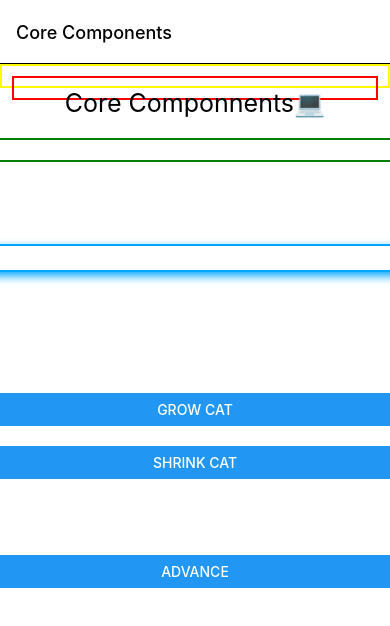
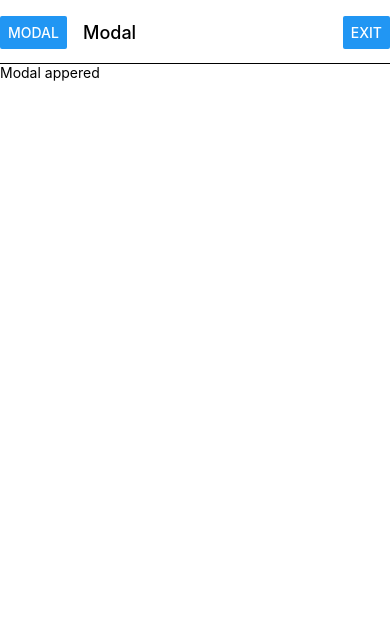
Before and after one commit to A-Scode/react-native-basics, a React Native app: screen /Modal in a window 390 px wide. Shown: the top 626 px of the page. Built offline with nearby package versions, Linux system fonts and the light colour scheme.

Commit message:
workflow added

```diff
--- a/App.tsx
+++ b/App.tsx
@@ -7,11 +7,14 @@
 
 import React from 'react';
 import CoreComponents from './screens/CoreComponents';
-import { DefaultTheme, NavigationContainer, createNavigationContainerRef } from '@react-navigation/native';
+import { DefaultTheme, NavigationContainer, createNavigationContainerRef, useNavigation } from '@react-navigation/native';
 import { createStackNavigator } from '@react-navigation/stack';
 import { createNativeStackNavigator } from '@react-navigation/native-stack';
-import { useColorScheme } from 'react-native';
+import { Alert, Button, ImageBackground, StatusBar, useColorScheme } from 'react-native';
 import AdvanceCoreComponets from './screens/AdvanceCoreComponets';
+import { Text } from 'react-native';
+import { Image } from 'react-native-svg';
+import ModalScreen from './screens/ModalScreen';
 
 
 
@@ -21,7 +24,7 @@ const Stack = createStackNavigator();
 const navigatorDarkTheme = {
   dark : true ,
   colors : {
-    background : "black",
+    background : "#2a2a2a",
   }
 }
 const navigatorLightTheme = {
@@ -34,14 +37,41 @@ const navigatorLightTheme = {
 
 function App(): JSX.Element {
   const dark = useColorScheme() === "dark";
-  return (
+  return (<>
+  <StatusBar backgroundColor={"transparent"} />
     <NavigationContainer theme={dark ? navigatorDarkTheme : navigatorLightTheme} >
-      <Stack.Navigator screenOptions={{headerMode : "screen"}}>
-        <Stack.Screen name="Core Components" component={CoreComponents} />
-        <Stack.Screen name="Advance Core Components" component={AdvanceCoreComponets} />
+      <Stack.Navigator screenOptions={(props)=>({
+        headerMode : "screen" ,
+        headerRight : props=>(<Button
+          title="Exit"
+          onPress={()=>Alert.alert("Exit" , "Sure to Exit" , [{text:"ok", onPress:()=>{} }, {text:"Cancel" , onPress:()=>(null)}]  )}
+          />),
+        headerLeft : ()=>(<Button
+          title="Modal"
+          onPress={()=>{
+
+             props.navigation.navigate("Modal")} }
+          />),
+
+
+    })}  >
+        <Stack.Screen name="Core Components" component={CoreComponents} options={{headerTitle:(props)=>(<Text>Home Page</Text>),
+      headerTitleAlign : "center",
+      headerTitleAllowFontScaling : true ,
+      }}  />
+        <Stack.Screen name="Advance Core Components" component={AdvanceCoreComponets} initialParams={{ comp : "App"}} />
+
+
+
+      <Stack.Group screenOptions={{presentation:"modal"}}>
+        <Stack.Screen name='Modal' component={ModalScreen}  />
+      </Stack.Group>
+
+
 
       </Stack.Navigator>
     </NavigationContainer>
+    </>
   );
 }
 
--- a/screens/AdvanceCoreComponets.tsx
+++ b/screens/AdvanceCoreComponets.tsx
@@ -1,16 +1,53 @@
+
 import { FC } from "react";
-import { Button, View } from "react-native";
-import { Text } from "react-native-svg";
+import { Button, View, Text, StyleSheet } from "react-native";
+import { ScrollView } from "react-native-gesture-handler";
+
+type props ={
+    route : object | undefined ,
+    navigation : any
+}
+
+const AdvanceCoreComponets:FC<props> = ({route ,navigation}:props)=> {
+
+    const data = route.params;
 
 
-const AdvanceCoreComponets:FC = ({navigation})=> {
   return (
-    <View style={{flex:1 }}>
-        <Text>Advance components </Text>
-        <Button title="Go Back" onPress={()=>navigation.navigate("Core Components")} />
-        <Text>Advance components </Text>
-    </View>
+    <ScrollView contentContainerStyle={styles.containerStyle}>
+        <View style= {styles.cards} >
+            <Text style={styles.heading} >Stack Navigations </Text>
+            <Button title="Go Back" onPress={()=>navigation.goBack()} />
+            <Button title="Push This Again" onPress={()=>navigation.push("Advance Core Components")} />
+            <Button title="Push Core Componenets" onPress={()=>navigation.push("Core Components")} />
+            <Button title="Pop to Top" onPress={()=>navigation.popToTop()} />
+            <Button title="chagne Title" onPress={()=>navigation.setOptions({title:"I'am Changed"})} />
+            <Text style={styles.textStyle} >Data between screens - { data.comp }</Text>
+        </View>
+
+        <Text style={styles.heading} >Advance components </Text>
+    </ScrollView>
   )
 }
 
+
+const styles = StyleSheet.create({
+    containerStyle :{
+        flex:1 ,
+        gap:20 ,
+        padding : 20,
+
+    },
+    cards : {
+        gap : 20,
+    },
+    textStyle:{
+        fontSize : 18,
+    },
+    heading:{
+        fontSize:25 ,
+        fontWeight : "500" ,
+    }
+})
+
 export default AdvanceCoreComponets;
--- a/screens/CoreComponents.tsx
+++ b/screens/CoreComponents.tsx
@@ -12,7 +12,11 @@ import {
 import flagImage from "../assets/images/7112.jpg"
 
 
-const CoreComponents: FC =({navigation})=>{
+type props = {
+	navigation : any
+}
+
+const CoreComponents: FC<props> =({navigation}:props)=>{
 
     const [catSize , set_catSize ] = useState(100);
 
@@ -95,7 +99,7 @@ const CoreComponents: FC =({navigation})=>{
 			</Text>
 
 			<Button title="Advance" onPress={()=>{
-				navigation.navigate("Advance Core Components")
+				navigation.navigate("Advance Core Components" , {comp : "Core Componenets"})
 			}}/>
 
 
--- /dev/null
+++ b/screens/ModalScreen.tsx
@@ -0,0 +1,12 @@
+import React, { FC } from 'react'
+import { Text, View } from 'react-native'
+
+const  ModalScreen:FC =()=> {
+  return (
+    <View>
+        <Text>Modal appered</Text>
+    </View>
+  )
+}
+
+export default ModalScreen;
```
Also changed, not shown: 2 other files (tests, documents, lock files or other folders).
